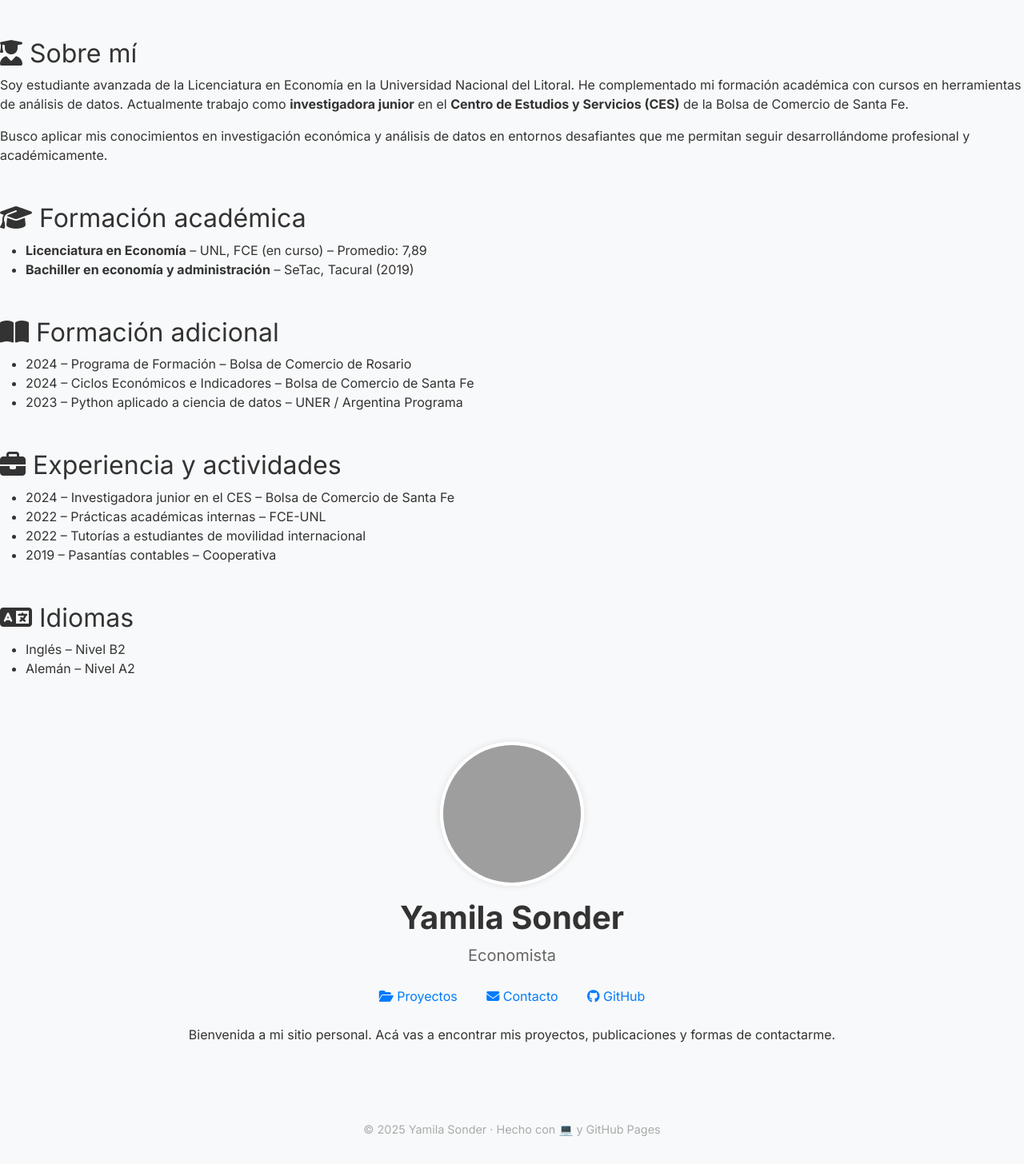
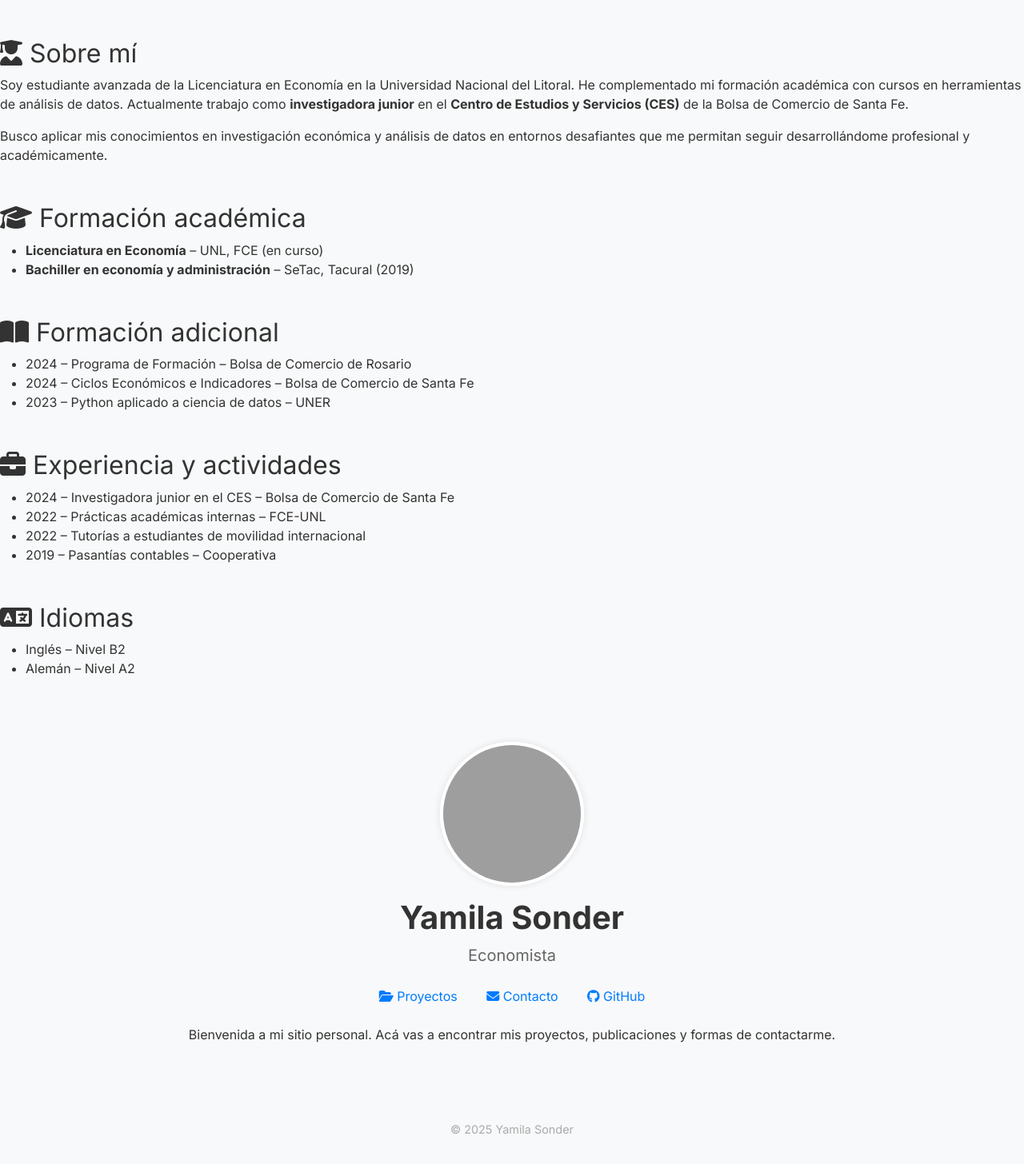
Before and after one commit to ysonder/ysonder.github.io, a Jekyll site: the page index.html, which Jekyll copies as it is, in a window 1280 px wide. Shown: the whole page at 80% size. Built offline with Jekyll 4.4.1, drawn with Linux system fonts in a browser that asks for light colours; nearby versions of some CDN libraries; grey boxes are pictures that could not be loaded.

Commit message:
Update index.html

```diff
--- a/index.html
+++ b/index.html
@@ -15,7 +15,7 @@
 <section class="my-5">
   <h2><i class="fas fa-graduation-cap"></i> Formación académica</h2>
   <ul>
-    <li><strong>Licenciatura en Economía</strong> – UNL, FCE (en curso) – Promedio: 7,89</li>
+    <li><strong>Licenciatura en Economía</strong> – UNL, FCE (en curso) </li>
     <li><strong>Bachiller en economía y administración</strong> – SeTac, Tacural (2019)</li>
   </ul>
 </section>
@@ -25,7 +25,7 @@
   <ul>
     <li>2024 – Programa de Formación – Bolsa de Comercio de Rosario</li>
     <li>2024 – Ciclos Económicos e Indicadores – Bolsa de Comercio de Santa Fe</li>
-    <li>2023 – Python aplicado a ciencia de datos – UNER / Argentina Programa</li>
+    <li>2023 – Python aplicado a ciencia de datos – UNER </li>
   </ul>
 </section>
 
@@ -115,7 +115,7 @@
   </div>
 
   <footer>
-    © 2025 Yamila Sonder · Hecho con 💻 y GitHub Pages
+    © 2025 Yamila Sonder
   </footer>
 </body>
 </html>
```
